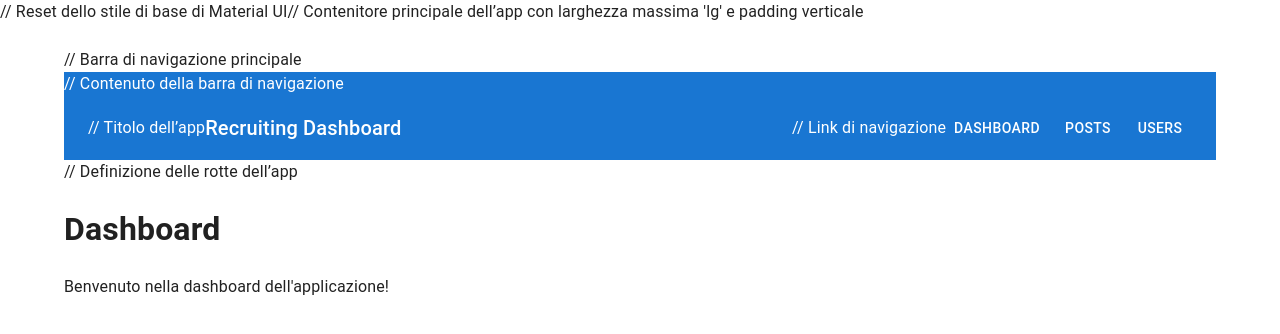
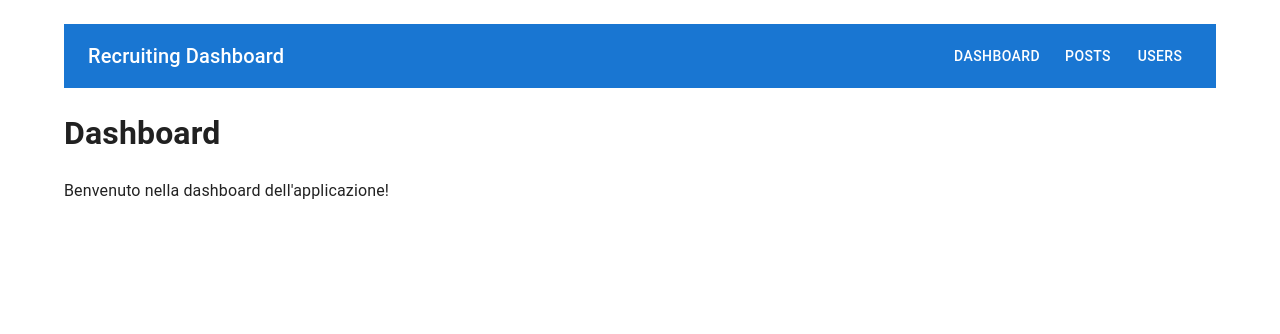
Before and after one commit to Fabio-Bianco/frontend-recruiting, a React (Vite) app: page / in a window 1280 px wide. Shown: the top 334 px of the page. Built offline with nearby package versions, Linux system fonts and the light colour scheme.

Commit message:
feat: refactor Navbar and App components, enhance PostsList and UsersList with Material React Table

```diff
--- a/src/App.tsx
+++ b/src/App.tsx
@@ -29,12 +29,12 @@ function App() {
     // Configurazione del Router per la navigazione tra le pagine
     <BrowserRouter>
 
-    // Barra di navigazione principale
+
       <Navbar />
 
-  // Definizione delle rotte dell’app
+
       <Routes>
-  // Rotta singola per ogni pagina
+
         <Route path="/" element={<Home />} />
 
         <Route path="/posts" element={<PostsList />} />
--- a/src/components/Navbar.tsx
+++ b/src/components/Navbar.tsx
@@ -10,15 +10,15 @@ export default function Navbar() {
         // Barra di navigazione principale dell’app
         <AppBar position="static" elevation={0}>
 
-        // Contenuto della barra di navigazione
+
             <Toolbar>
 
-        // Titolo dell’app
+
                 <Typography variant="h6" sx={{ flexGrow: 1 }}>
                     Recruiting Dashboard
                 </Typography>
 
-        // Link di navigazione
+
                 <Box sx={{ display: "flex", gap: 1 }}>
                     <Button color="inherit" component={Link} to="/">
                         Dashboard
--- a/src/main.tsx
+++ b/src/main.tsx
@@ -17,13 +17,9 @@ import App from './App.tsx'
 
 // Creazione del root e rendering dell’app all’interno dell’elemento con id 'root'
 createRoot(document.getElementById('root')!).render(
-//Modalità stretta di React per evidenziare potenziali problemi
+
   <StrictMode>
-
-    // Reset dello stile di base di Material UI
     <CssBaseline />
-
-    // Contenitore principale dell’app con larghezza massima 'lg' e padding verticale
     <Container maxWidth="lg" sx={{ py: 3 }}>
       <App />
     </Container>
--- a/src/pages/PostsList.tsx
+++ b/src/pages/PostsList.tsx
@@ -13,16 +13,42 @@ import type { Post } from "../types/post";
 // Import del componente Link per la navigazione
 import { Link } from "react-router-dom";
 
+// Import dei tipi di Material React Table
+import type { MRT_ColumnDef } from "material-react-table";
+
+import type {
+  MRT_ColumnFilterFnsState,
+  MRT_PaginationState,
+  MRT_SortingState,
+} from "material-react-table";
+
 
 
 // Questo componente rappresenta la pagina che mostra la lista dei post
 export default function PostsList() {
 
+  // -----------------------------
+  // 1) DATA (i post dal backend)
+  // -----------------------------
+
   // Stato che contiene i post ricevuti dal backend
   const [posts, setPosts] = useState<Post[]>([]);
+  // Stato per il caricamento
+  const [loading, setLoading] = useState(true);
 
-  // Stato che indica se stiamo ancora caricando i dati
-  const [loading, setLoading] = useState(true);
+
+  // -----------------------------
+  // 2) TABLE STATE (stato tabella)
+  // -----------------------------
+
+
+
+
+
+
+  // -----------------------------
+  // 3) LOAD DATA (fetch posts)
+  // -----------------------------
 
   // useEffect viene eseguito una sola volta quando il componente viene montato
   useEffect(() => {
@@ -48,15 +74,17 @@ export default function PostsList() {
   }
 
   // Definizione delle colonne per Material React Table
-  const columns = [
+  //MRT_ColumnDef<Post> tipizza columns come la colonna dei post
+  const columns: MRT_ColumnDef<Post>[] = [
     { accessorKey: "title", header: "Titolo" },
     { accessorKey: "userId", header: "User ID" },
     {
       header: "Dettagli",
-      Cell: ({ row }: any) => <Link to={`/posts/${row.original.id}`}>Dettagli</Link>,
+      Cell: ({ row }) => <Link to={`/posts/${row.original.id}`}>Dettagli</Link>,
     },
   ];
 
+  //row.original.id accede all'id del post originale
 
   // Quando i dati sono disponibili, renderizziamo la lista
   return (
--- a/src/pages/UsersList.tsx
+++ b/src/pages/UsersList.tsx
@@ -9,11 +9,28 @@ import type { User } from "../types/user";
 // Import del componente Link per la navigazione
 import { Link } from "react-router-dom";
 
+// Import dei tipi di Material React Table
+import type { MRT_ColumnDef } from "material-react-table";
+
 
 // Questo componente rappresenta la pagina che mostra la lista degli utenti
 export default function UsersList() {
+
+  // -----------------------------
+  // 1) DATA (i post dal backend)
+  // -----------------------------
+
   const [users, setUsers] = useState<User[]>([]);
   const [loading, setLoading] = useState(true);
+
+
+  // -----------------------------
+  // 2) TABLE STATE (stato tabella)
+  // -----------------------------
+
+  // -----------------------------
+  // 3) LOAD DATA (fetch posts)
+  // -----------------------------
 
   // useEffect viene eseguito una sola volta quando il componente viene montato
   useEffect(() => {
@@ -31,11 +48,11 @@ export default function UsersList() {
   }
 
   // Definizione delle colonne per Material React Table
-const columns = [
+  const columns: MRT_ColumnDef<User>[] = [
     {
       accessorKey: "name",
       header: "Nome",
-    Cell: ({ row }: any) => (
+      Cell: ({ row }) => (
         <Link to={`/users/${row.original.id}`}>{row.original.name}</Link>
       ),
     },
@@ -45,8 +62,6 @@ const columns = [
   return (
     <div>
       <h1>Lista Utenti</h1>
-
-
       <MaterialReactTable columns={columns} data={users} />
     </div>
   );
```
Lines whose indentation alone changed are shown as unchanged.
